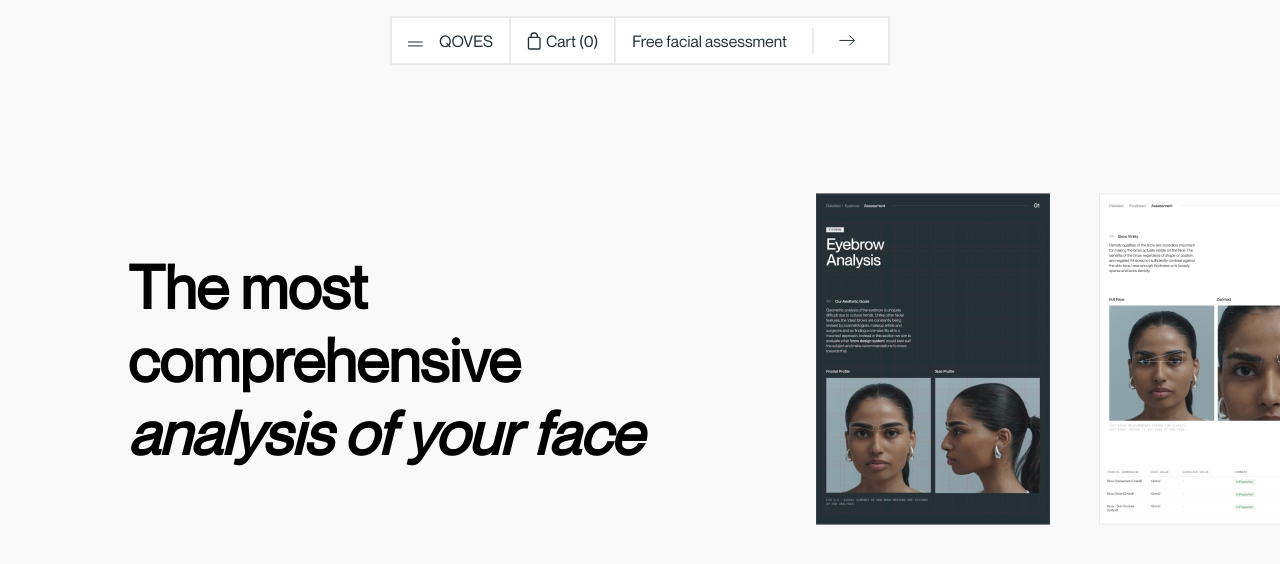
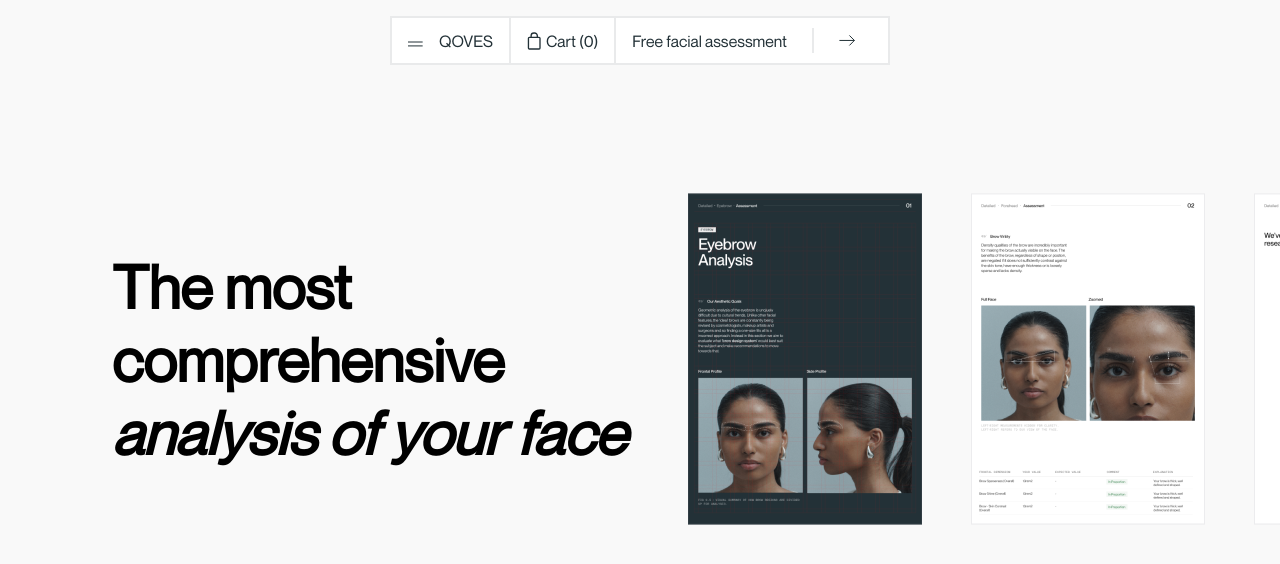
Before and after one commit to YounusHussain9/Skill-test, a React (Create React App) app: page / in a window 1280 px wide. Shown: the top 564 px of the page. Built offline with nearby package versions, Linux system fonts and the light colour scheme.

Commit message:
Update ScrollContent.css

```diff
--- a/src/components/ScrollContent/ScrollContent.css
+++ b/src/components/ScrollContent/ScrollContent.css
@@ -1,12 +1,15 @@
 .contentContainer {
   display: flex;
   gap: 3rem;
-  overflow-x: auto;
-  padding: 8rem;
+  overflow-x: scroll; /* Changed to allow scrolling */
+  padding: 8rem 0; /* Only apply vertical padding */
   align-items: center;
+  box-sizing: border-box; /* Include padding in the width calculation */
   width: 100vw;
 }
-
+.scroll_heading{
+  margin-left: 7rem;
+}
 .contentContainer.animateImages .imageContainer img {
   /* Define your animation here */
   transform: scale(0.5);
```
